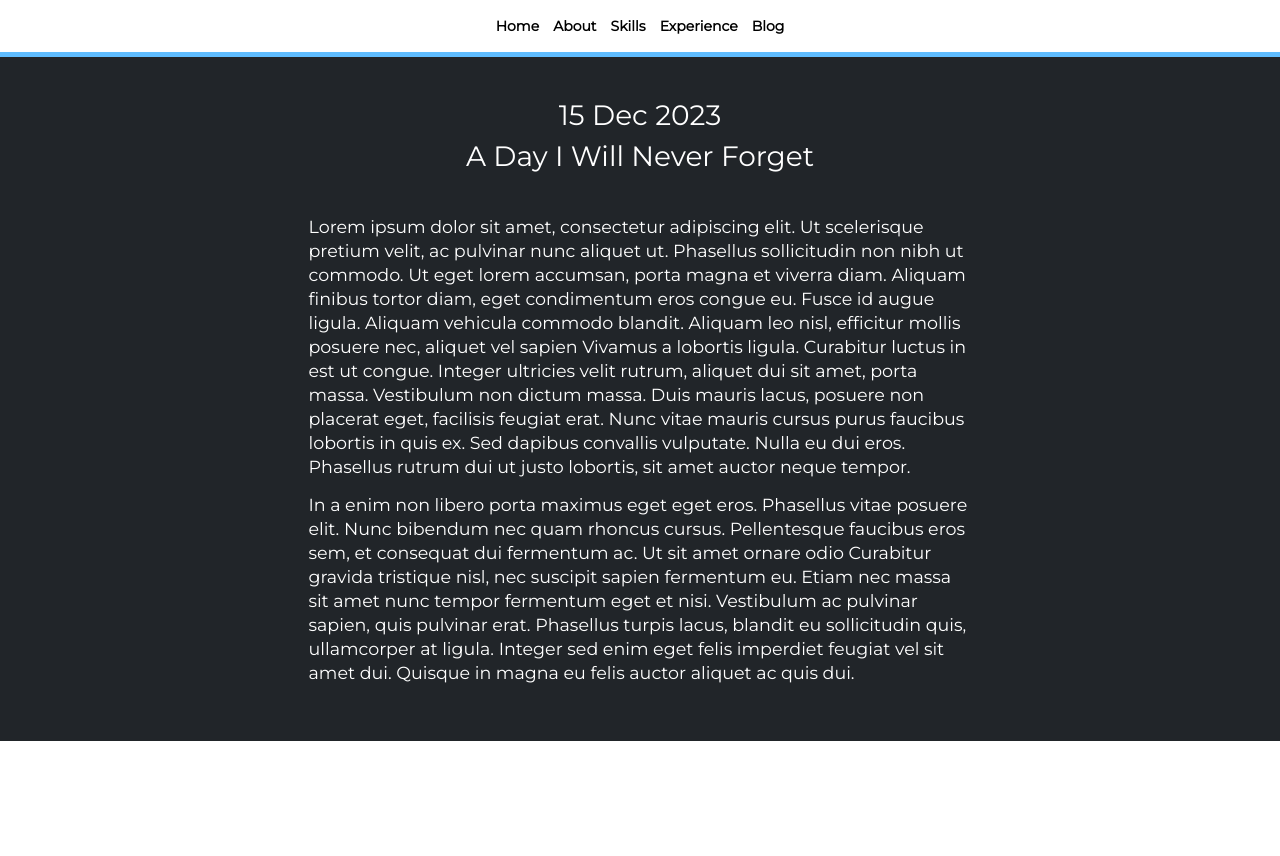
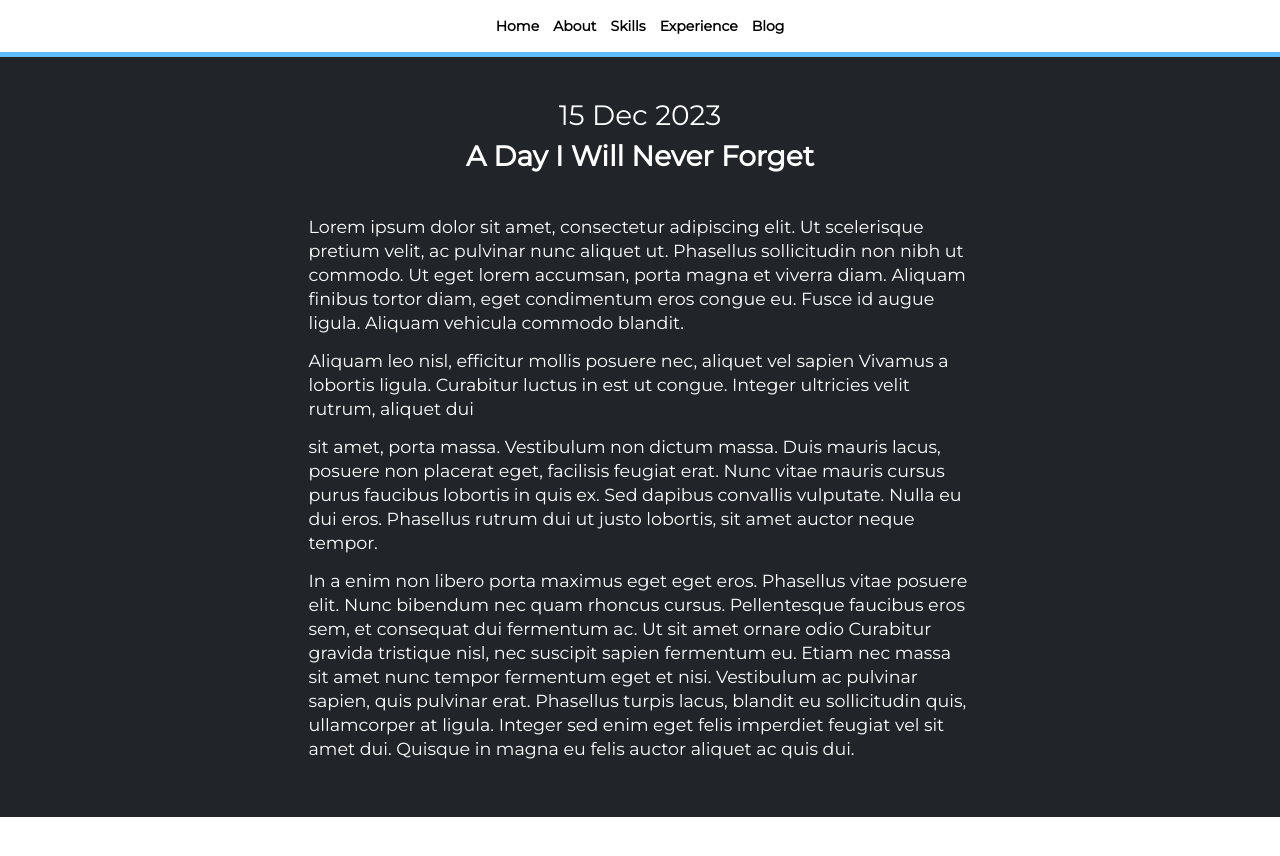
Before and after one commit to kwamea236/kwamea236.github.io, a Jekyll site: the page built from _posts/2023-12-15-A-Day-I-Will-Never-Forget.md, in a window 1280 px wide. Shown: the top 856 px of the page. Built offline with Jekyll 4.4.1, drawn with Linux system fonts in a browser that asks for light colours; our own code applies the rules of GitHub Pages for plain Markdown files.

Commit message:
UPDATE blog post styling #5

```diff
--- a/_layouts/post.html
+++ b/_layouts/post.html
@@ -9,7 +9,7 @@ layout: default
     <div class="p-5 md-mx text-white">
         <div class="mb-5 container text-center">
             <h2> {{ page.date | date_to_string }}  {{ page.author }} </h2>
-            <h2> {{ page.title }} </h2>
+            <h2 class="fw-bolder"> {{ page.title }} </h2>
         </div>
 
         <article>
--- a/_posts/2023-12-15-A-Day-I-Will-Never-Forget.md
+++ b/_posts/2023-12-15-A-Day-I-Will-Never-Forget.md
@@ -5,12 +5,19 @@ excerpt_separator: <!--more-->
 Lorem ipsum dolor sit amet, consectetur adipiscing elit. Ut scelerisque pretium velit, ac pulvinar
 nunc aliquet ut. Phasellus sollicitudin non nibh ut commodo. Ut eget lorem accumsan, porta magna et
 viverra diam. Aliquam finibus tortor diam, eget condimentum eros congue eu. Fusce id augue ligula.
-Aliquam vehicula commodo blandit. Aliquam leo nisl, efficitur mollis posuere nec, aliquet vel sapien
+Aliquam vehicula commodo blandit.
+<!--more-->
+
+
+Aliquam leo nisl, efficitur mollis posuere nec, aliquet vel sapien
 Vivamus a lobortis ligula. Curabitur luctus in est ut congue. Integer ultricies velit rutrum, aliquet dui
-<!--more-->
+
+
 sit amet, porta massa. Vestibulum non dictum massa. Duis mauris lacus, posuere non placerat eget,
 facilisis feugiat erat. Nunc vitae mauris cursus purus faucibus lobortis in quis ex. Sed dapibus convallis
 vulputate. Nulla eu dui eros. Phasellus rutrum dui ut justo lobortis, sit amet auctor neque tempor.
+
+
 
 In a enim non libero porta maximus eget eget eros. Phasellus vitae posuere elit. Nunc bibendum nec quam
 rhoncus cursus. Pellentesque faucibus eros sem, et consequat dui fermentum ac. Ut sit amet ornare odio
--- a/assets/css/styles.css
+++ b/assets/css/styles.css
@@ -123,7 +123,3 @@ li{
         margin-right: 20%;
     }
 }
-
-.gray-text{
-    color: rgba(26, 25, 25, 0.774);
-}
```
Also changed, not shown: _posts/2023-12-4-Choosing-The-Best-Architecture.md (+7 -2 lines), blog.html (+6 -7 lines).
